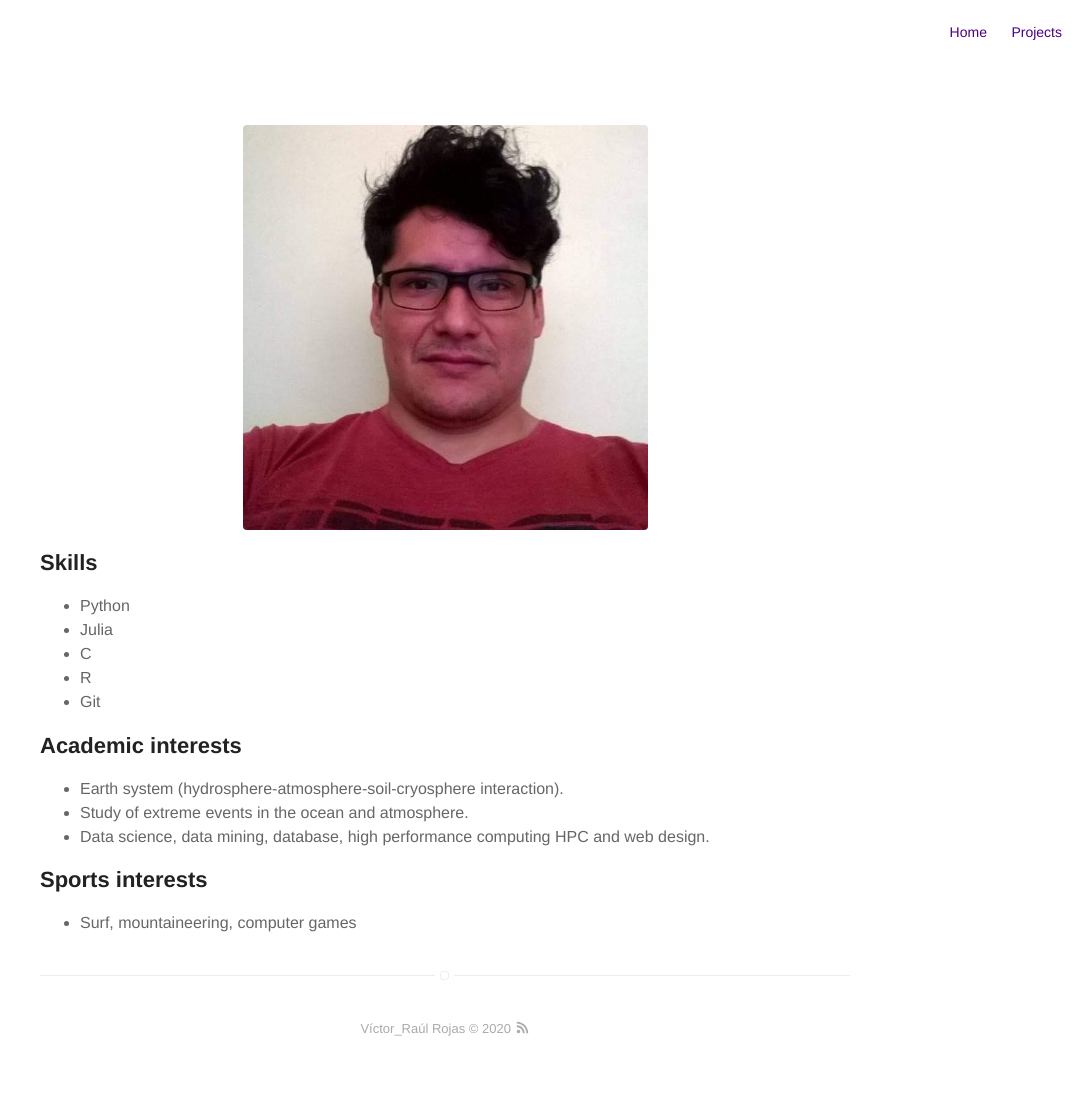
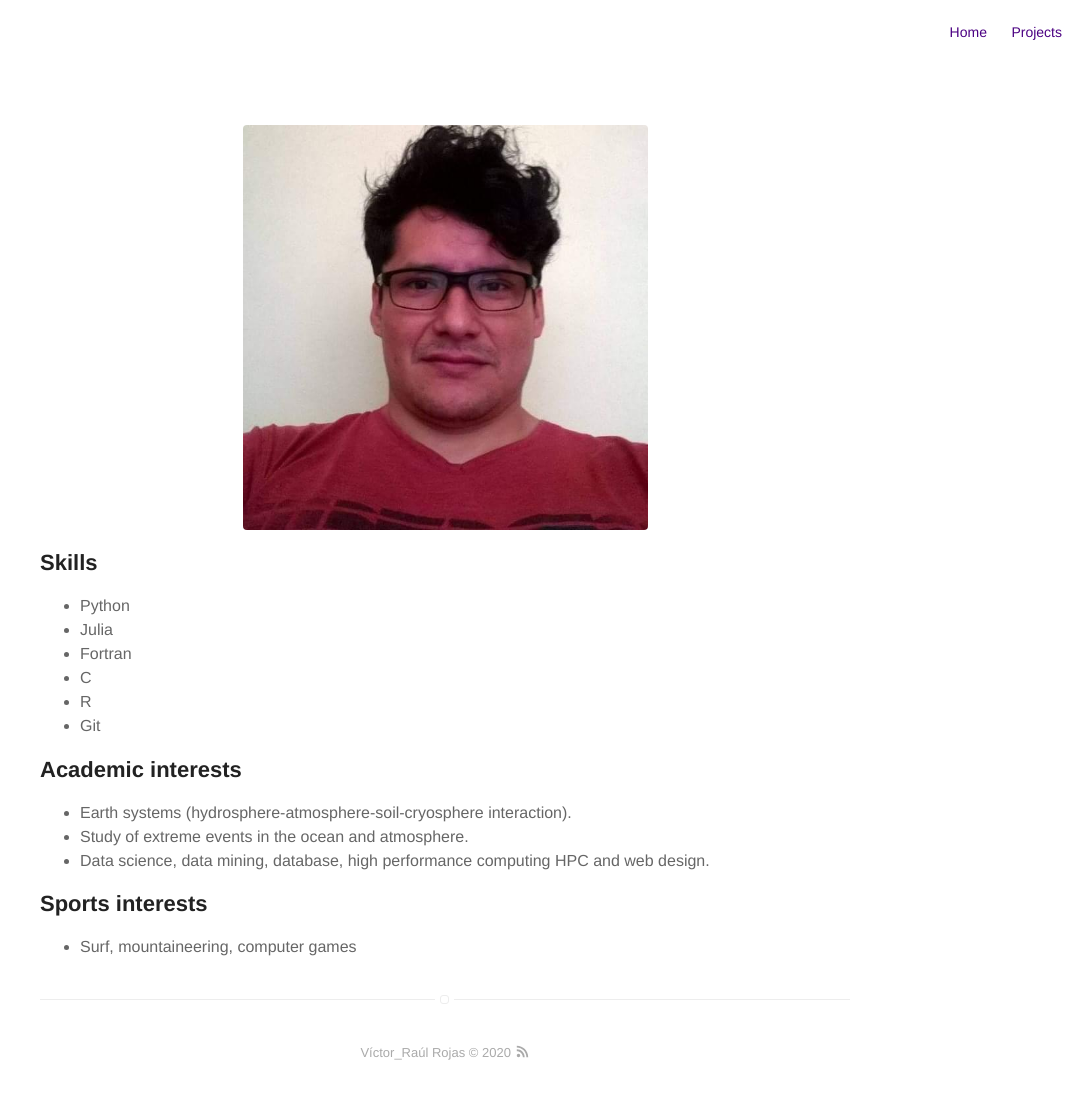
Before and after one commit to vrrp/vrojas.github.io, a Jekyll site: the page built from about.md, in a window 1280 px wide. Shown: the whole page, without its empty margins (195-1280 px from the left). Built offline with Jekyll 4.4.1, drawn with Linux system fonts in a browser that asks for light colours; before the commit the page ends 1076 px from its top, so only the background shows below that.

Commit message:
Update about.md

```diff
--- a/about.md
+++ b/about.md
@@ -9,6 +9,7 @@ layout: page
 <ul class="skills">
 	<li>Python</li>
 	<li>Julia</li>
+	<li>Fortran</li>
 	<li>C</li>
 	<li>R</li>
 	<li>Git</li>
@@ -16,7 +17,7 @@ layout: page
 
 <h2>Academic interests</h2>
 <ul class="Academic interests">
-	<li>Earth system (hydrosphere-atmosphere-soil-cryosphere interaction).</li>
+	<li>Earth systems (hydrosphere-atmosphere-soil-cryosphere interaction).</li>
 	<li>Study of extreme events in the ocean and atmosphere.</li>
 	<li>Data science, data mining, database, high performance computing
 	    HPC and web design.</li>
```
